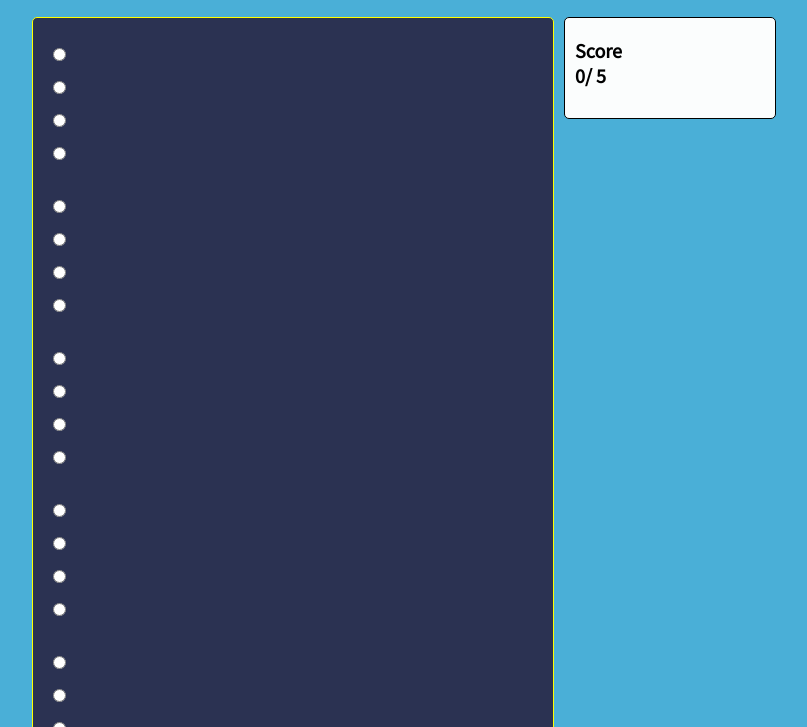
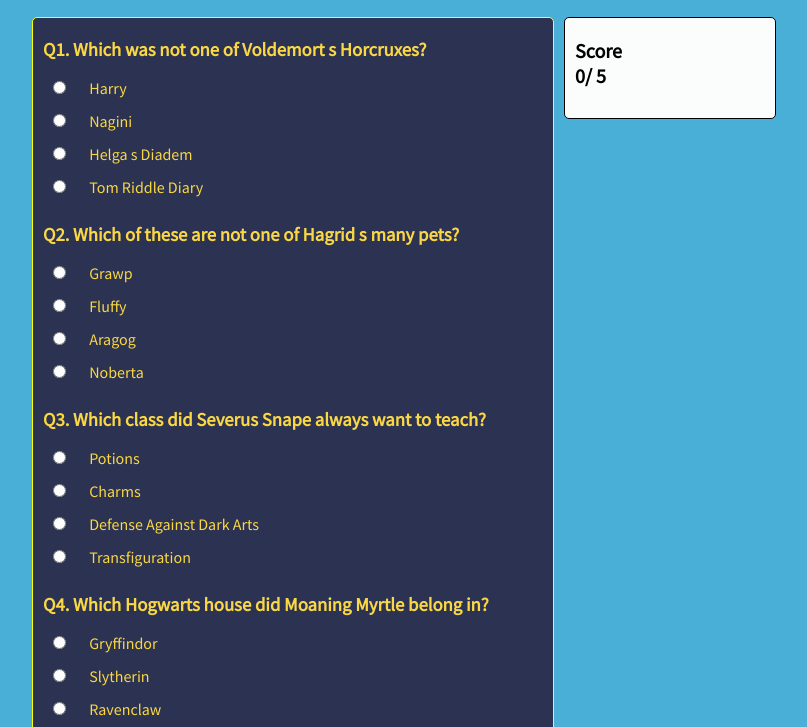
Before and after one commit to Premkumarmsj/Quizapp-assignment, a plain HTML site: page index.html in a window 1280 px wide. Shown: the part 73-800 px from the top of the page, without its empty margins (288-1095 px from the left). Drawn offline with nearby package versions, Linux system fonts and the light colour scheme.

Commit message:
Update index.html

```diff
--- a/index.html
+++ b/index.html
@@ -116,7 +116,7 @@
     </div>
 
 
-    <script src="./Quize_app-Latest.js"></script>
+    <script src="./script.js"></script>
 
 </body>
 
```
